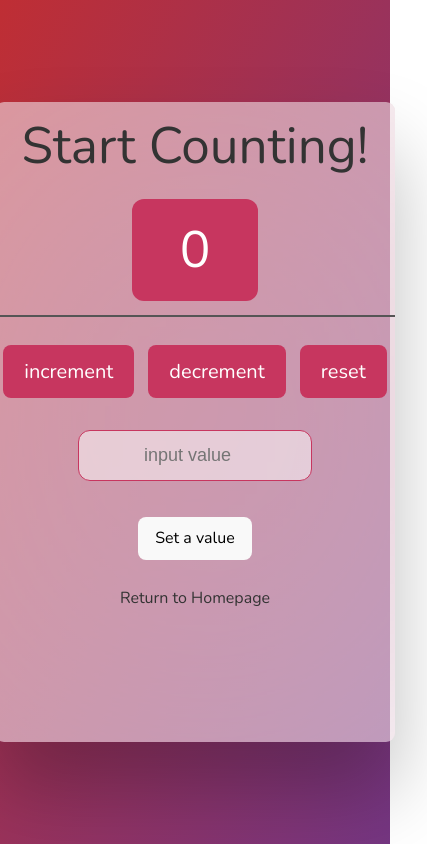
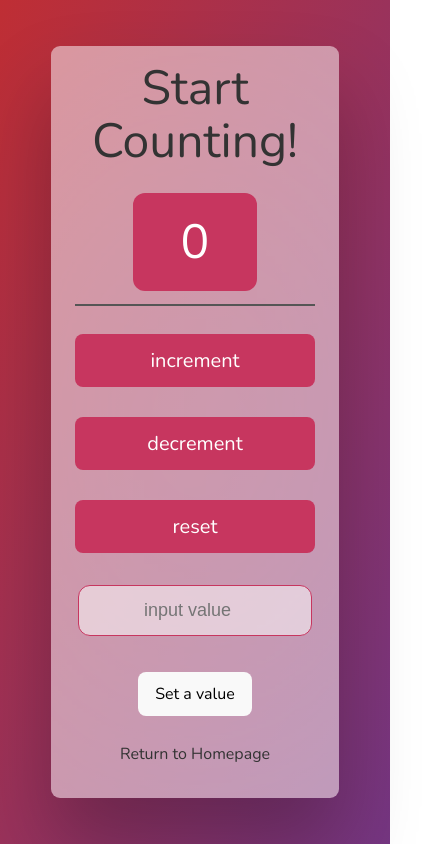
Before and after one commit to ololadeDOTdev/counter_app-version_2, a React (Vite) app: page /counter in a window 390 px wide. Shown: the whole page, 427 px wide, since content can reach past the window. Built offline with nearby package versions, Linux system fonts and the light colour scheme.

Commit message:
media query

```diff
--- a/src/App.jsx
+++ b/src/App.jsx
@@ -19,7 +19,9 @@ const router = createBrowserRouter([
         <h1 className="error-page">
           Oops! It looks like you have stumbled upon a 404 error page.
         </h1>
-        <h2>Do not worry, even the best explorers get off track sometimes🙂</h2>
+        <h2 className="error-page-2">
+          Do not worry, even the best explorers get off track sometimes🙂
+        </h2>
       </div>
     ),
   },
--- a/src/index.css
+++ b/src/index.css
@@ -76,20 +76,10 @@ button:hover {
   }
 }
 @media screen and (max-width: 682px) {
-  body {
-    font-family: "Nunito", sans-serif;
-    font-weight: 400;
-    min-width: auto;
-    height: 100vh;
-    color: #333;
-    background-image: linear-gradient(to top left, #753682 0%, #bf2e34 100%);
-    display: flex;
-    align-items: center;
-    justify-content: center;
-  }
   .container {
     width: 25em;
     height: 40em;
+    padding: 0 24px;
   }
   .heading {
     font-size: 2.5em;
@@ -103,3 +93,45 @@ button:hover {
     font-size: 2.5em;
   }
 }
+@media screen and (max-width: 470px) {
+  .container {
+    width: 20em;
+    height: 45em;
+    padding: 0 24px;
+  }
+  .App {
+    width: 22em;
+    height: 47em;
+    padding: 0 24px;
+  }
+  h1 {
+    font-size: 3em;
+  }
+  p {
+    font-size: 20px;
+  }
+  h2 {
+    margin-bottom: 34px;
+  }
+  .counter-change {
+    display: flex;
+    flex-direction: column;
+    gap: 1.5em;
+  }
+  .error-page {
+    font-size: 3em;
+  }
+  .error-page-2 {
+    font-size: 24px;
+  }
+}
+@media screen and (max-width: 440px) {
+  .container {
+    padding: 0 24px;
+  }
+  .App {
+    width: 15em;
+    height: 47em;
+    padding: 0 24px;
+  }
+}
```
